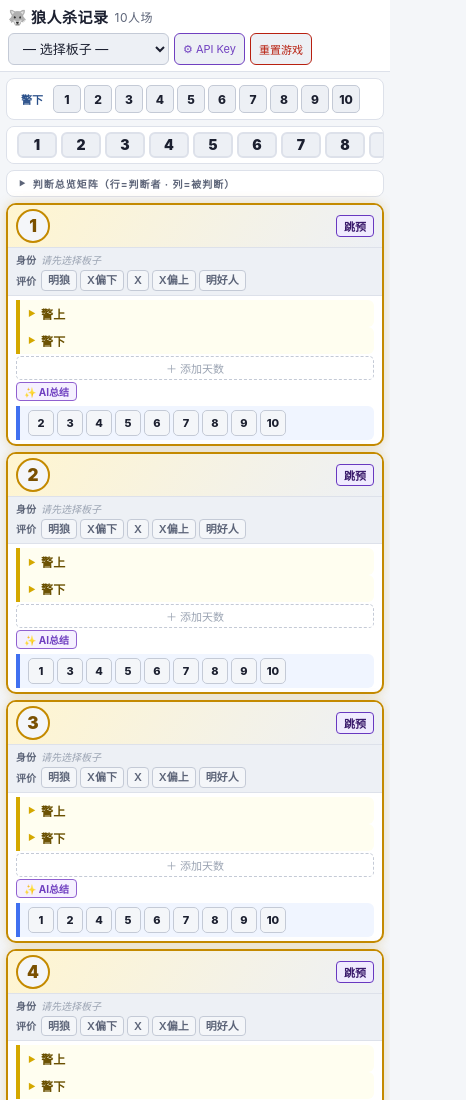
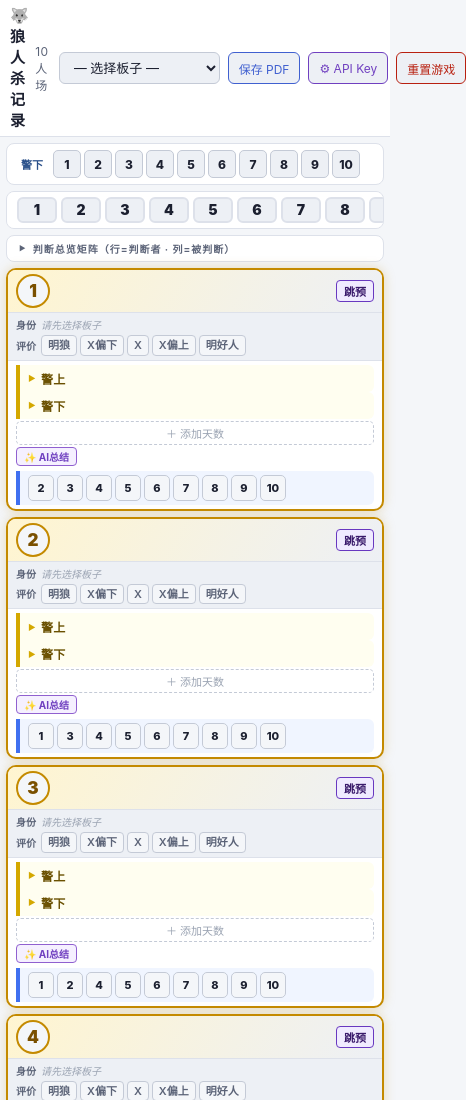
Before and after one commit to Bi-ChenFeng/werewolfnote, a plain HTML site: page werewolf.html in a window 390 px wide. Shown: the top 1100 px of the page, 466 px wide, since content can reach past the window. Drawn offline with Linux system fonts and the light colour scheme.

Commit message:
修复手机端布局

```diff
--- a/werewolf.html
+++ b/werewolf.html
@@ -1240,11 +1240,7 @@
       main { padding: 6px; }
       .players-layout { grid-template-columns: 1fr; }
       .players-col { gap: 6px; }
-      header { padding: 6px 8px; gap: 6px; flex-wrap: wrap; }
-      .header-actions { gap: 5px; flex-wrap: wrap; }
-      .header-actions .btn-pdf { display: none; }
-      .btn { padding: 4px 8px; font-size: 11px; }
-      select.btn { max-width: 130px; }
+      header { padding: 6px 10px; }
     }
 
     /* ── Print / PDF ── */
```
